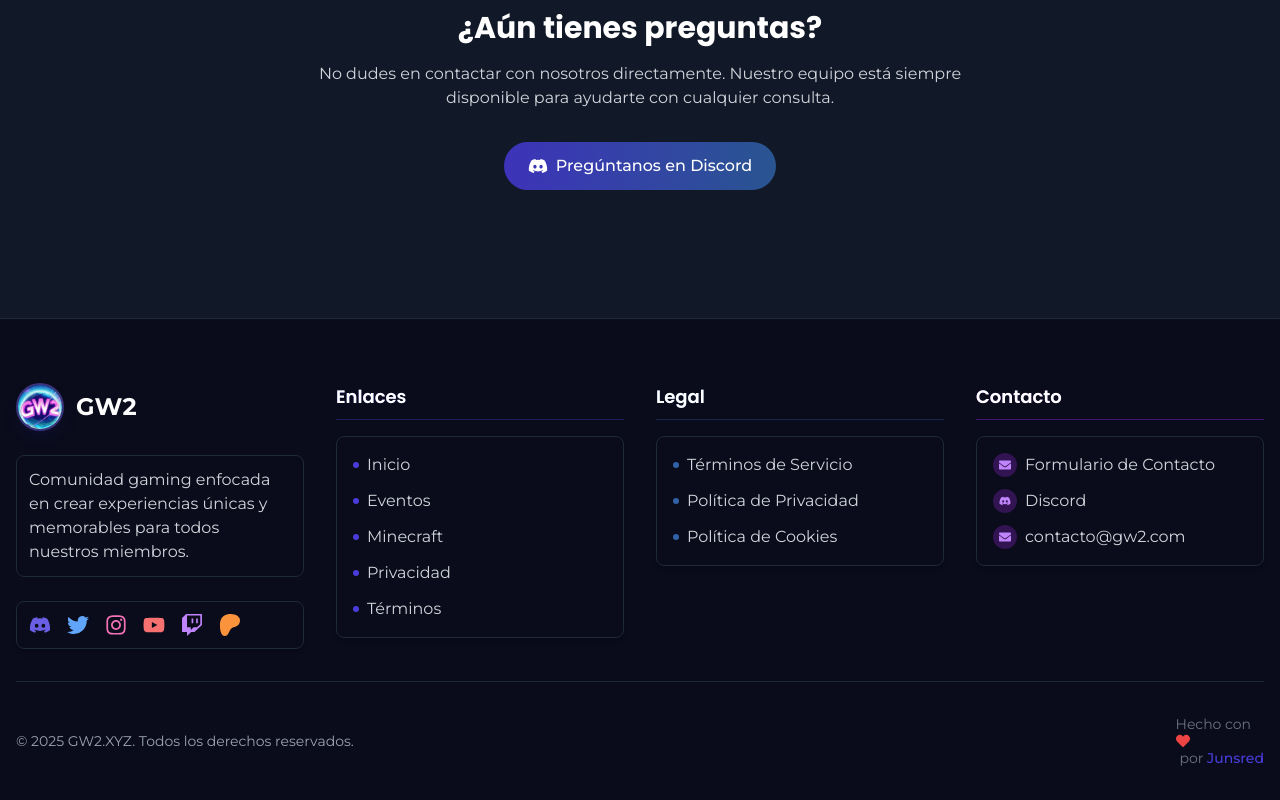
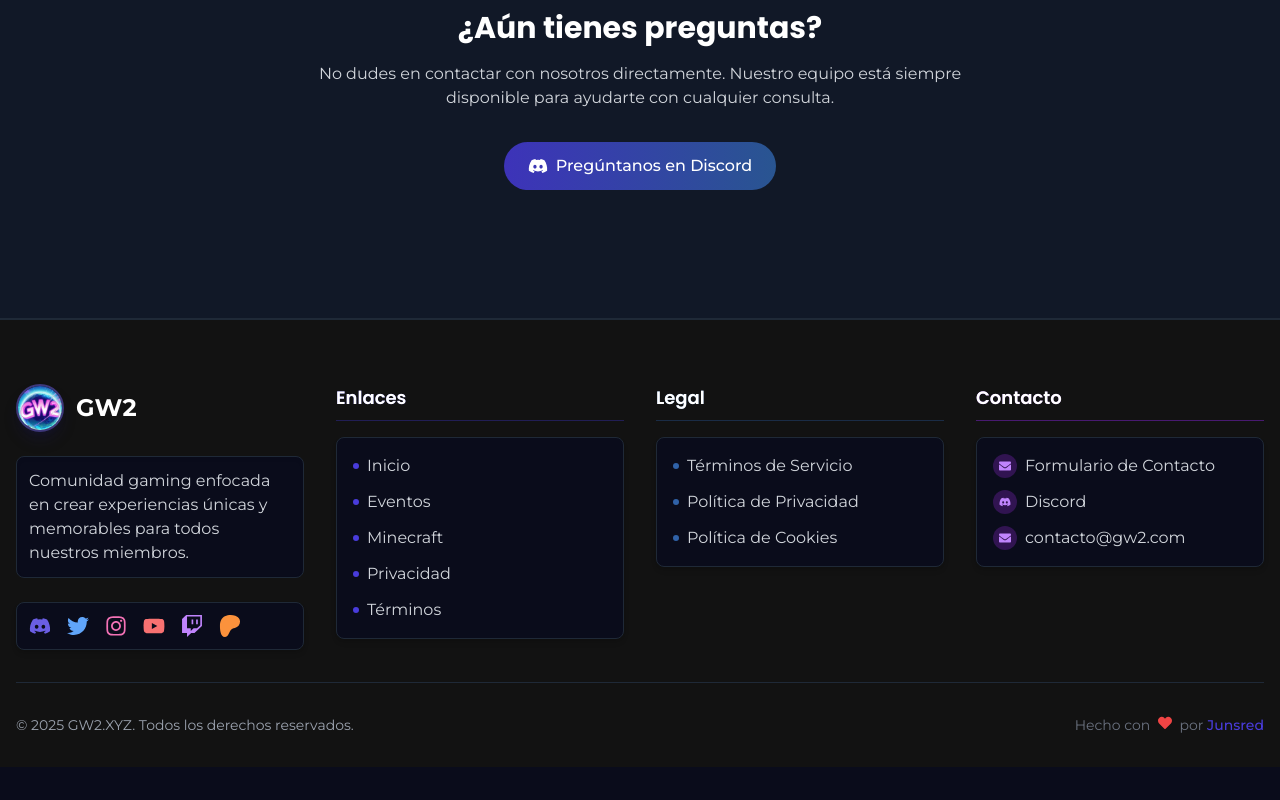
Before and after one commit to persecucion/GW2-WEB, a Next.js app: page /faq in a window 1280 px wide. Shown: the part 1416-2216 px from the top of the page. After the commit the page ends 2183 px from the top, so only its background shows below. Built offline with nearby package versions, Linux system fonts and the light colour scheme.

Commit message:
Update Footer.tsx

```diff
--- a/app/Footer.tsx
+++ b/app/Footer.tsx
@@ -18,8 +18,9 @@ export default function Footer() {
   }
 
   return (
-    <footer className="bg-dark-950 border-t border-gray-800">
-      <div className="container mx-auto px-4 pt-16 pb-8">
+    <footer className="bg-black relative z-50 border-t-2 border-gray-800">
+      <div className="absolute inset-0 bg-black w-full h-full"></div>
+      <div className="container mx-auto px-4 pt-16 pb-8 relative z-10">
         {/* Top footer content with logo and sections */}
         <div className="grid grid-cols-1 md:grid-cols-4 gap-8 mb-8">
           {/* Logo and description */}
@@ -189,8 +190,8 @@ export default function Footer() {
           <div className="text-sm text-gray-400 mb-4 md:mb-0">
             &copy; {new Date().getFullYear()} GW2.XYZ. Todos los derechos reservados.
           </div>
-          <div className="text-sm text-gray-500">
-            Hecho con <span className="text-red-500 mx-1"><FaHeart /></span> por <a href="https://twitter.com/juansrd" target="_blank" rel="noopener noreferrer" className="text-primary-500 hover:text-primary-400 font-medium">Junsred</a>
+          <div className="text-sm text-gray-500 whitespace-nowrap">
+            Hecho con <span className="text-red-500 mx-1 inline-block"><FaHeart /></span> por <a href="https://twitter.com/juansrd" target="_blank" rel="noopener noreferrer" className="text-primary-500 hover:text-primary-400 font-medium inline-block">Junsred</a>
           </div>
         </div>
       </div>
```
